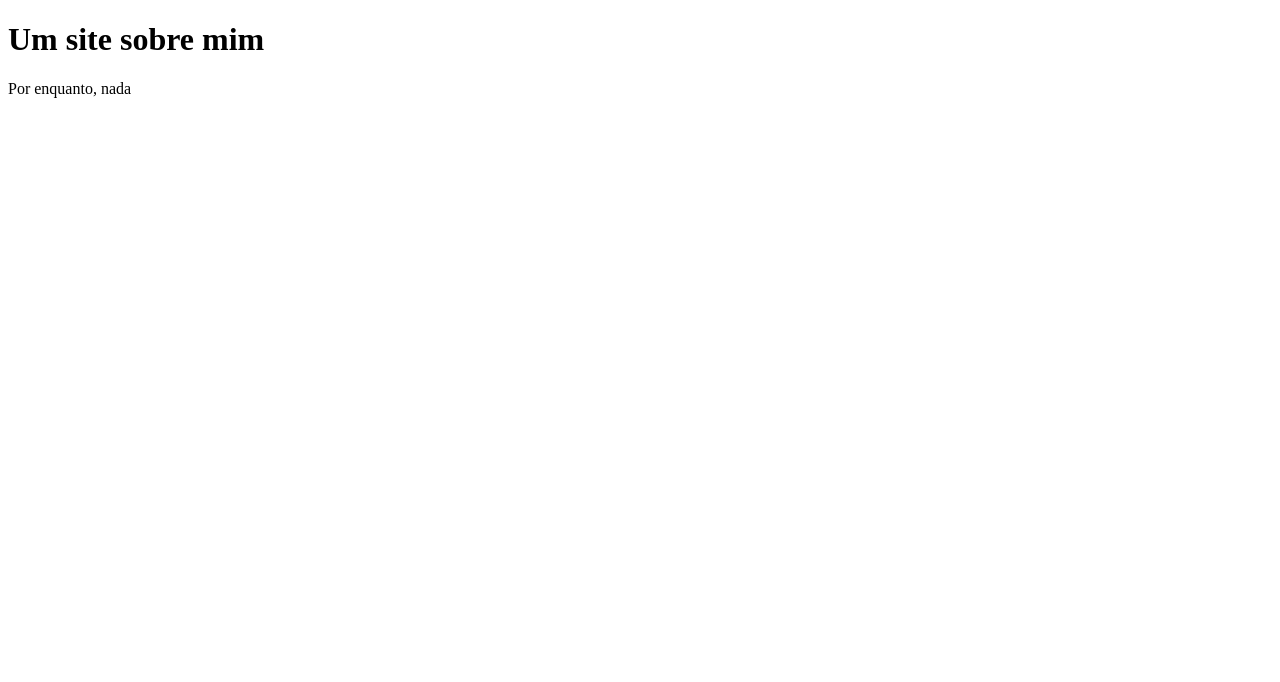
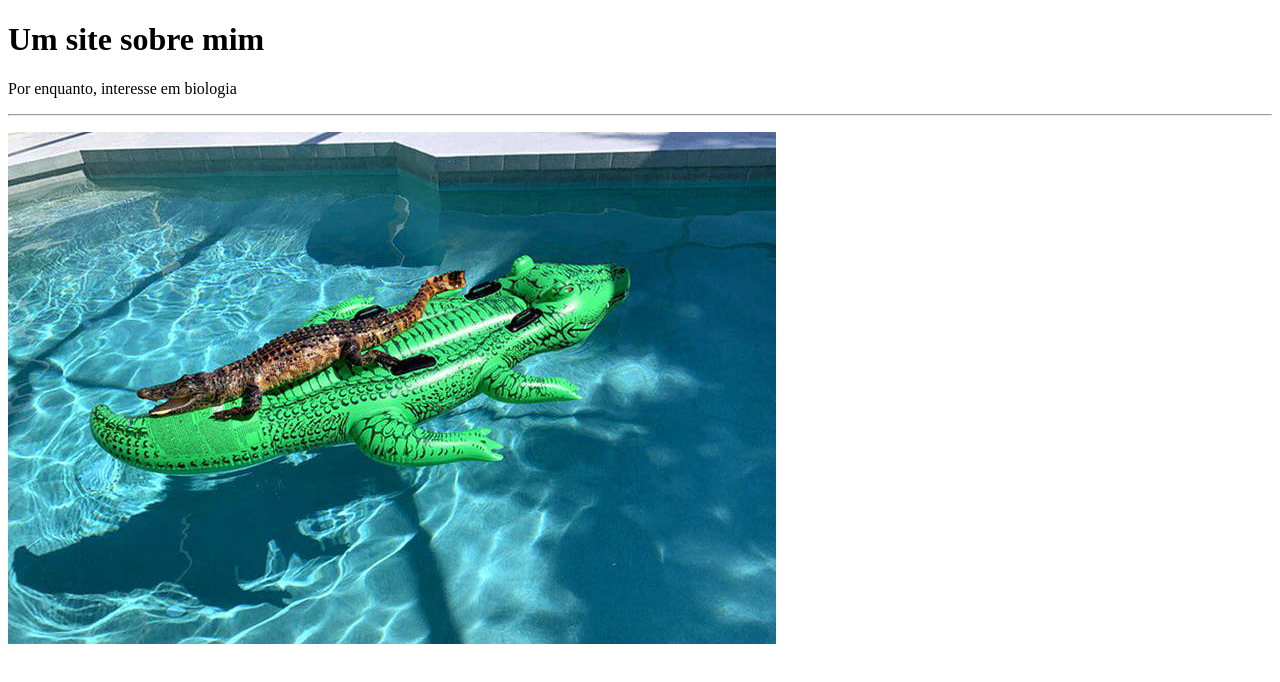
Before and after one commit to Yan-Phelipe/pweb_2020.2_yanPhelipe, a plain HTML site: page meuSite/index.html in a window 1280 px wide. Drawn offline with Linux system fonts and the light colour scheme.

Commit message:
adicionando imagens

```diff
--- a/meuSite/index.html
+++ b/meuSite/index.html
@@ -3,11 +3,19 @@
 <head>
     <meta charset="UTF-8">
     <meta name="viewport" content="width=device-width, initial-scale=1.0">
-    <meta codigoSecreto="573863461">
+    <meta numeroMagico="573863461">
     <title>Meu site de PWeb</title>
 </head>
 <body>
     <h1>Um site sobre mim</h1>
-    <p>Por enquanto, nada</p>
+    <p>Por enquanto, interesse em biologia</p>
+    <hr>
+    <p>
+        <img
+            src="../imagens/jacare.jpg"
+            alt="jacare em cima de boia em formato de jacare na piscina"
+            title="Jacare!"
+        >
+    </p>
 </body>
 </html>
```
Also changed, not shown: imagens/jacare.jpg (added).
